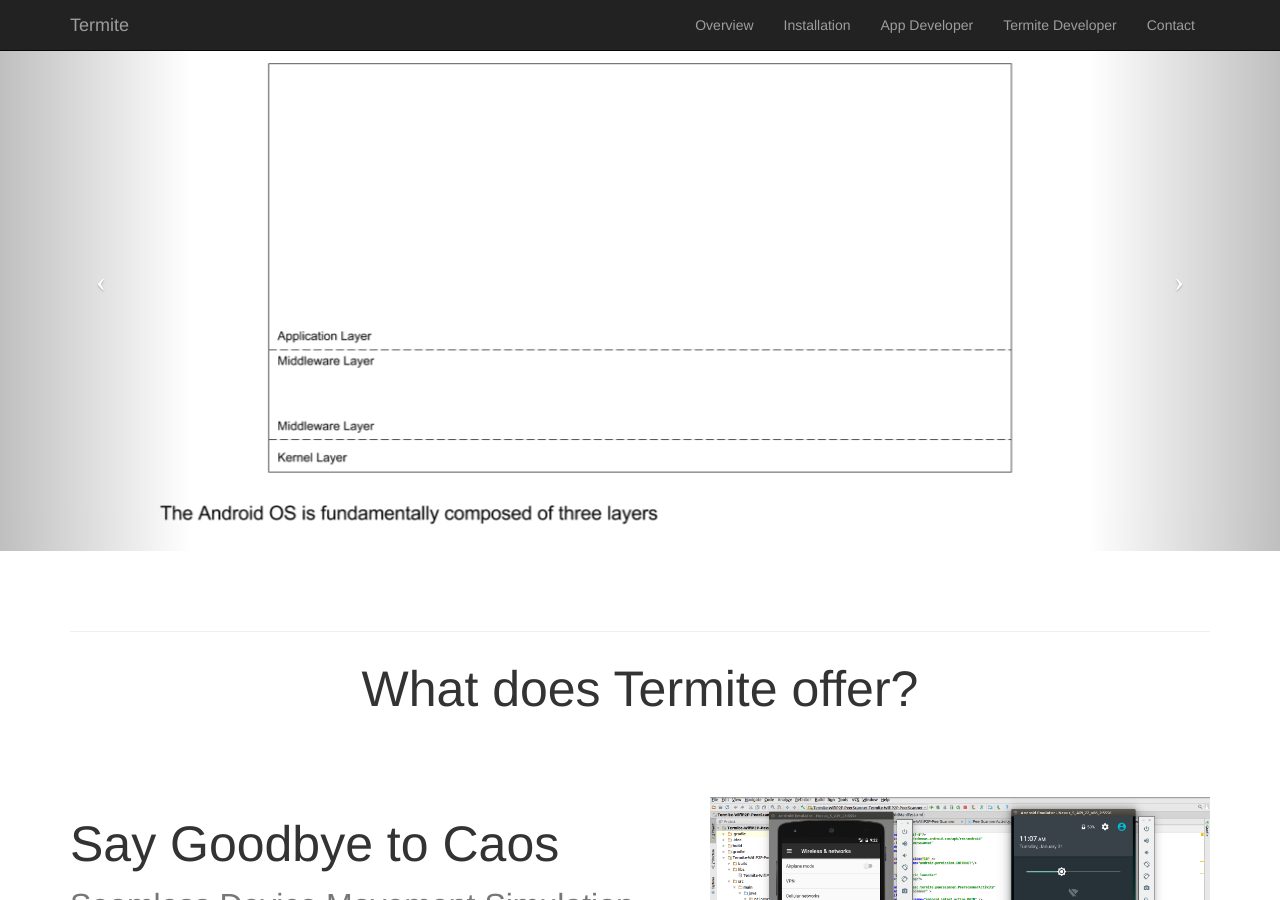
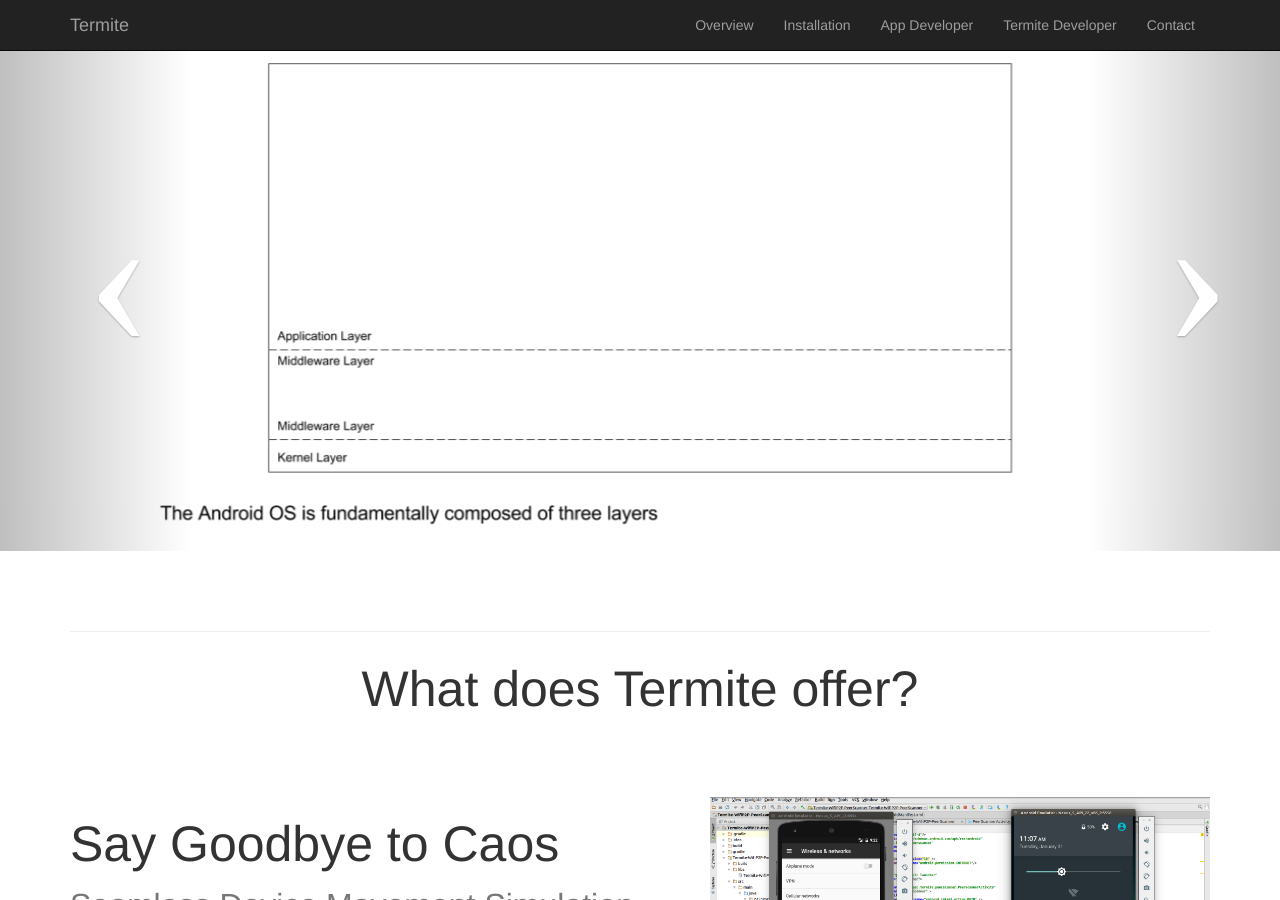
Before and after one commit to etraudonun/termite, a Jekyll site: the page index.html, which Jekyll copies as it is, in a window 1280 px wide and 900 px high, scrolled down 705 px. Built offline with Jekyll 4.4.1, drawn with Linux system fonts in a browser that asks for light colours.

Commit message:
Update index.html

```diff
--- a/index.html
+++ b/index.html
@@ -214,10 +214,10 @@
 
         <!-- Controls -->
         <a class="left carousel-control" href="#myCarousel" data-slide="prev">
-            <span class="icon-prev"></span>
+            <span class="icon-prev" style="margin-top: -100px; font-size: 200px;"></span>
         </a>
         <a class="right carousel-control" href="#myCarousel" data-slide="next">
-            <span class="icon-next"></span>
+            <span class="icon-next" style="margin-top: -100px; font-size: 200px;"></span>
         </a>
     </div>
 
```
